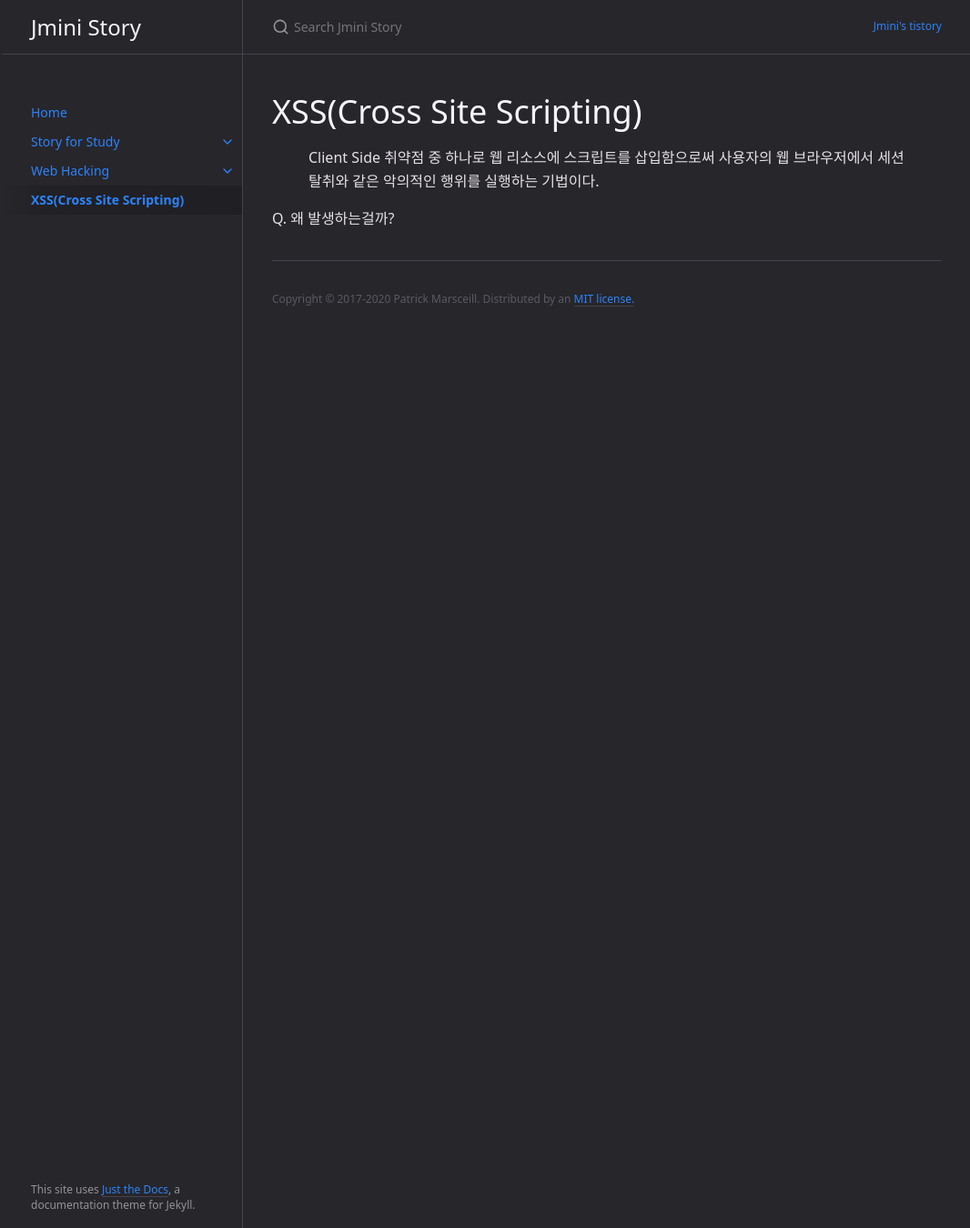
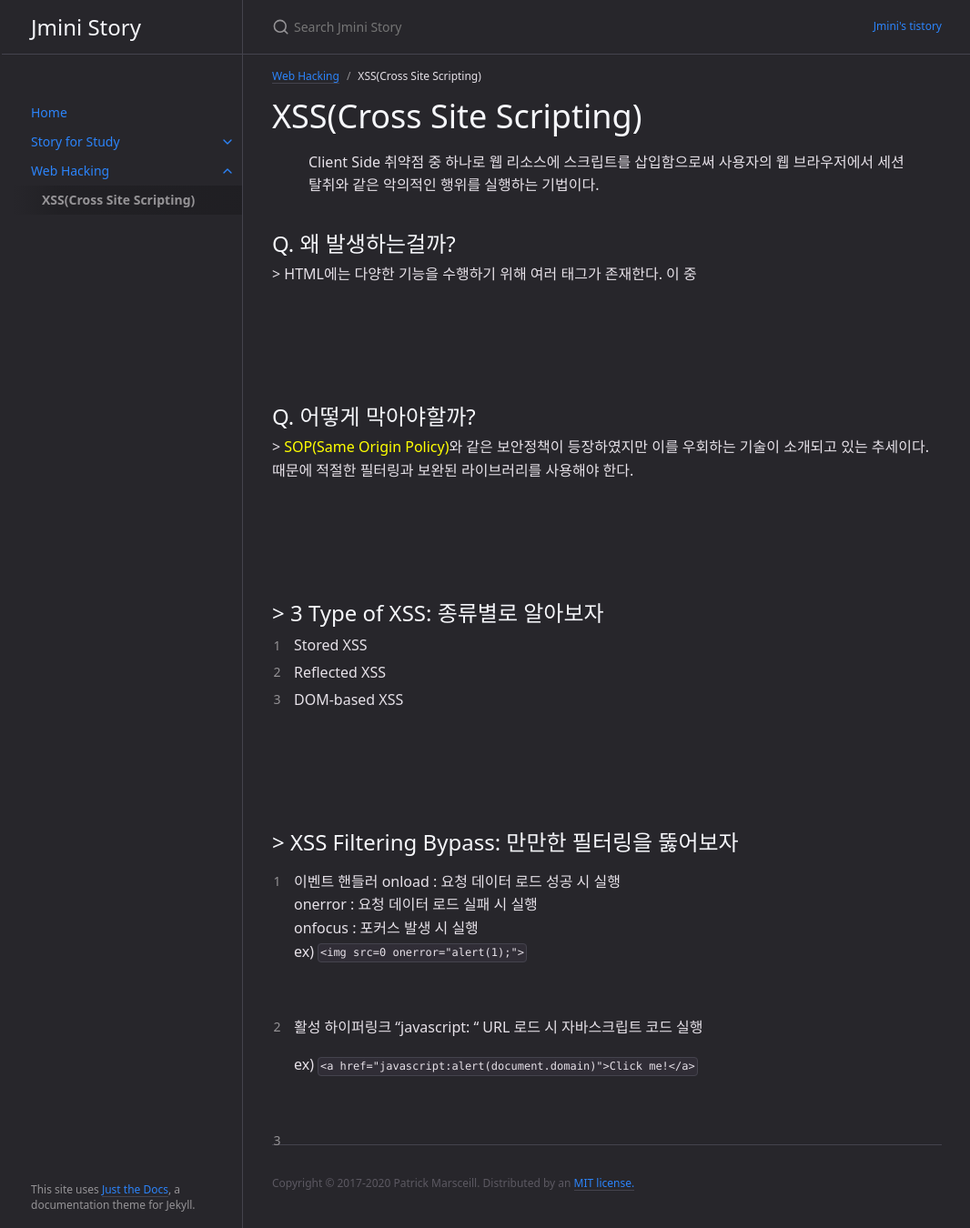
Before and after one commit to Jminis/Jminis.github.io, a Jekyll site: the page built from docs/Web Hacking/XSS.md, in a window 1280 px wide and 1350 px high. Shown: the whole window at 91% size, without its empty margins (105-1171 px from the left). Built offline with Jekyll 4.4.1, drawn with Linux system fonts in a browser that asks for light colours; our own code applies the rules of GitHub Pages for plain Markdown files.

Commit message:
2022-04-17

```diff
--- a/docs/Web Hacking/XSS.md
+++ b/docs/Web Hacking/XSS.md
@@ -1,3 +1,12 @@
+---
+layout: default
+title: XSS(Cross Site Scripting)
+nav_order: 1
+parent: Web Hacking
+---
+
+
+
 # XSS(Cross Site Scripting)
 
 > Client Side 취약점 중 하나로 웹 리소스에 스크립트를 삽입함으로써 사용자의 웹 브라우저에서 세션 탈취와 같은 악의적인 행위를 실행하는 기법이다.
@@ -6,4 +15,42 @@
 
 
 
- Q. 왜 발생하는걸까?
+## Q. 왜 발생하는걸까?
+
+\> HTML에는 다양한 기능을 수행하기 위해 여러 태그가 존재한다. 이 중 <script> 태그는 Java Script 를 의미하며, 사용자 데이터 입력 및 전송 등의 이벤트를 발생시킬 수 있다. 또한 웹 문서에서 사용자의 태그 입력 및 내용을 검사하는 루틴이 없기에 Java Script 등을 이용한 악의적인 코드가 삽입되더라도 실행되어지기 때문이다
+
+<br><br><br>
+
+## Q. 어떻게 막아야할까?
+\> <span style="color:yellow">SOP(Same Origin Policy)</span>와 같은 보안정책이 등장하였지만 이를 우회하는 기술이 소개되고 있는 추세이다. 때문에 적절한 필터링과 보완된 라이브러리를 사용해야 한다.
+
+[^SOP]: scheme, host, port 모든 요소가 일치될 경우에만 정보 출처의 origin으로 인식한다
+
+<br><br><br>
+
+## > 3 Type of XSS: 종류별로 알아보자
+
+1. Stored XSS
+2. Reflected XSS
+3. DOM-based XSS
+
+<br><br><br>
+
+## > XSS Filtering Bypass: 만만한 필터링을 뚫어보자
+
+1. 이벤트 핸들러
+   onload : 요청 데이터 로드 성공 시 실행
+   onerror : 요청 데이터 로드 실패 시 실행
+   onfocus : 포커스 발생 시 실행
+   ex) `<img src=0 onerror="alert(1);">`
+
+   <br>
+
+2. 활성 하이퍼링크
+   "javascript: " URL 로드 시 자바스크립트 코드 실행
+
+   ex) `<a href="javascript:alert(document.domain)">Click me!</a>`
+
+   <br>
+
+3.
```
Also changed, not shown: docs/Story for Study/4.md (+5 -3 lines).
